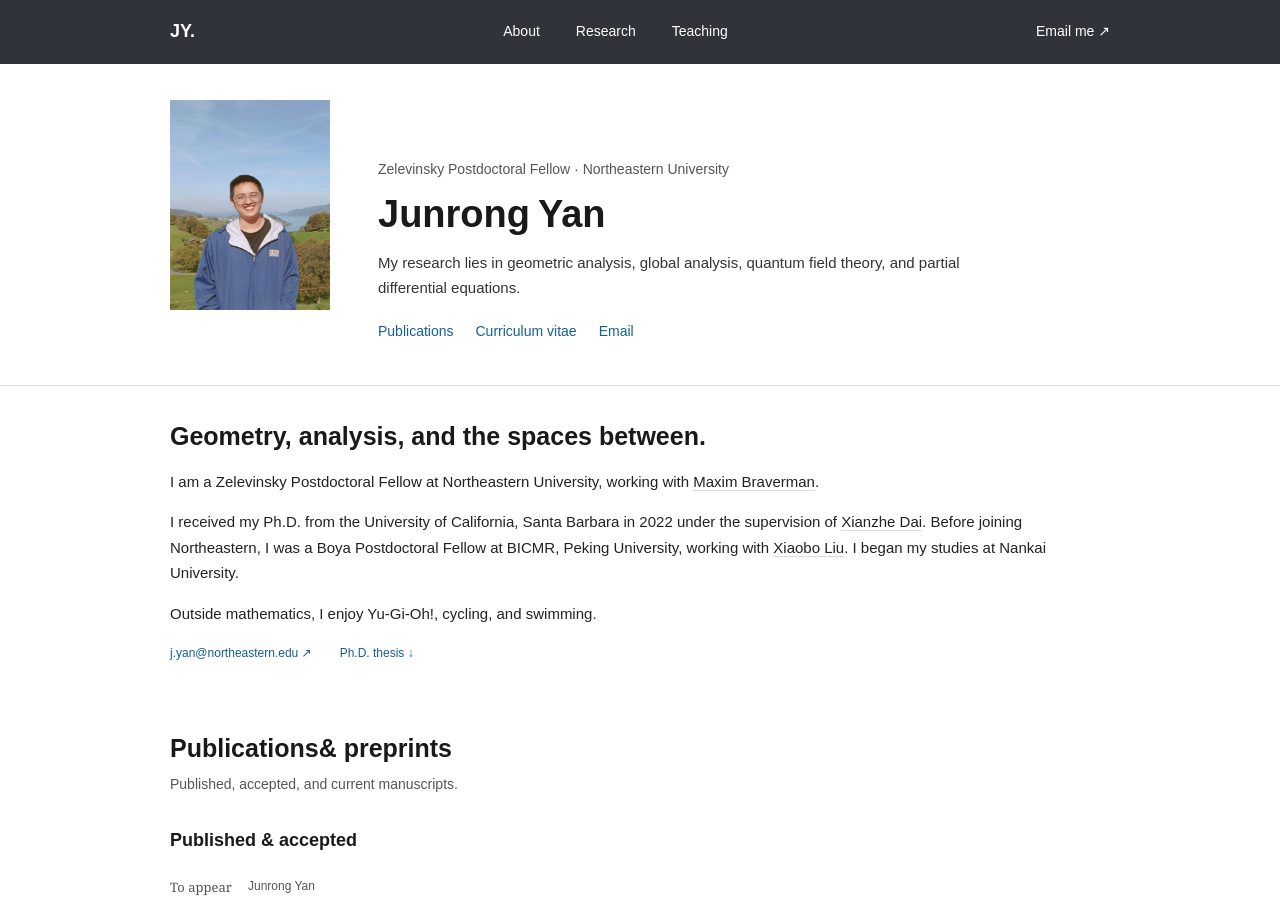
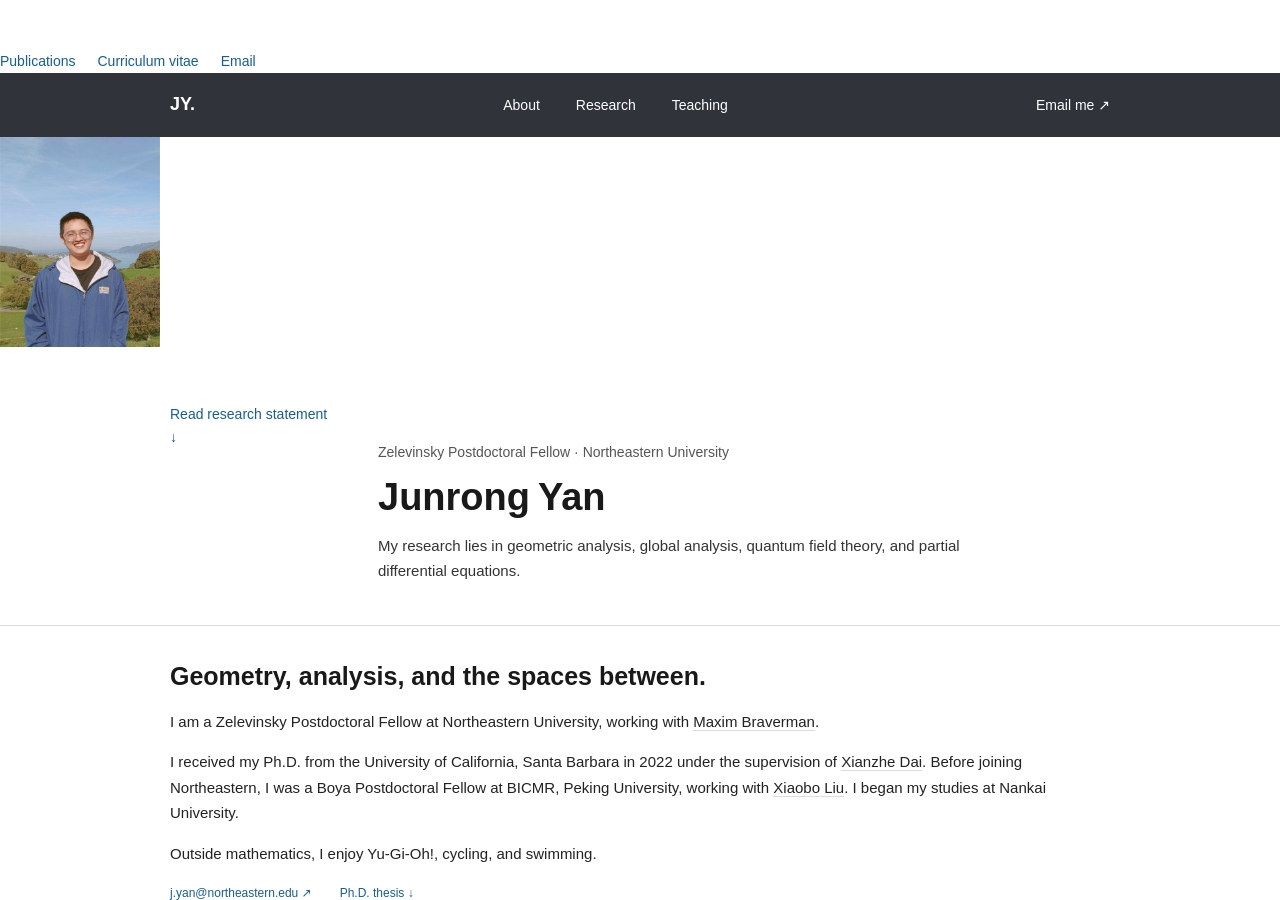
Before and after one commit to j-yan783/j-yan_math.github.io, a Jekyll site: the page index.html, which Jekyll copies as it is, in a window 1280 px wide and 900 px high. Built offline with Jekyll 4.4.1, drawn with Linux system fonts in a browser that asks for light colours; some of the changed text lies outside the part shown.

Commit message:
Update index.html

```diff
--- a/index.html
+++ b/index.html
@@ -10,7 +10,7 @@
 <body>
 <main>
   <header class="site-header"><a class="brand" href="#top" aria-label="Junrong Yan, home">JY<span>.</span></a><nav aria-label="Primary navigation"><a href="#about">About</a><a href="#research">Research</a><a href="#teaching">Teaching</a></nav><a class="nav-contact" href="mailto:j.yan@northeastern.edu">Email me <span>↗</span></a></header>
-  <section class="hero" id="top"><div class="hero-copy"><p class="eyebrow">Zelevinsky Postdoctoral Fellow · Northeastern University</p><h1>Junrong<br><em>Yan</em></h1><p class="lead">My research lies in geometric analysis, global analysis, quantum field theory, and partial differential equations.</p><div class="hero-actions"><a class="button primary" href="#research">Publications</a><a class="button text" href="CV(2026 New).pdf">Curriculum vitae</a><a class="button text" href="mailto:j.yan@northeastern.edu">Email</a></div></div><aside class="profile-card" aria-label="Current appointment">
+  <section class="hero" id="top"><div class="hero-copy"><p class="eyebrow">Zelevinsky Postdoctoral Fellow · Northeastern University</p><h1>Junrong<br><em>Yan</em></h1><p class="lead">My research lies in geometric analysis, global analysis, quantum field theory, and partial differential equations. </div><a class="button outline" href="Research_Statement .pdf">Read research statement <span>↓</span></a></section></p><div class="hero-actions"><a class="button primary" href="#research">Publications</a><a class="button text" href="CV(2026 New).pdf">Curriculum vitae</a><a class="button text" href="mailto:j.yan@northeastern.edu">Email</a></div></div><aside class="profile-card" aria-label="Current appointment">
       <img
         class="portrait"
         src="微信图片_20231010235505.jpg"
@@ -24,7 +24,6 @@
     <article><span>03</span><div><h3>Weyl laws on metric geometry</h3><p>Spectral asymptotics for Schrödinger operators on noncompact spaces. Joint with Xianzhe Dai and Maxim Braverman.</p></div></article>
     <article><span>04</span><div><h3>BCOV torsion for LG models</h3><p>Geometry and topology of Landau–Ginzburg B-models, in parts with Xianzhe Dai and Xinxing Tang.</p></div></article>
     <article><span>05</span><div><h3>Feynman graph integrals</h3><p>Renormalization and holomorphic field theories on Kähler manifolds. Joint with Minghao Wang.</p></div></article>
-  </div><a class="button outline" href="Research_Statement .pdf">Read research statement <span>↓</span></a></section>
   <section class="section papers" id="research"><div class="section-kicker"><span>02</span><p>Research</p></div><div class="papers-heading"><h2>Publications<br>&amp; <em>preprints</em></h2><p>Published, accepted, and current manuscripts.</p></div><h3 class="group-title">Published &amp; accepted <span>05</span></h3><div>
     <article class="publication"><span class="pub-year">To appear</span><div><p class="authors">Junrong Yan</p><h3>[1] Witten Deformation for Non-Morse Functions and Gluing Formula for Analytic Torsions</h3><p class="venue">Communications in Analysis and Geometry</p></div></article>
     <article class="publication"><span class="pub-year">2026</span><div><p class="authors">Fagui Li · Junrong Yan</p><h3><a href="https://www.sciencedirect.com/science/article/abs/pii/S092622452600001X">[2] A First Eigenvalue Estimate for Embedded Hypersurfaces in Positive Ricci Curvature Manifolds <span>↗</span></a></h3><p class="venue">Differential Geometry and its Applications</p></div></article>
```
